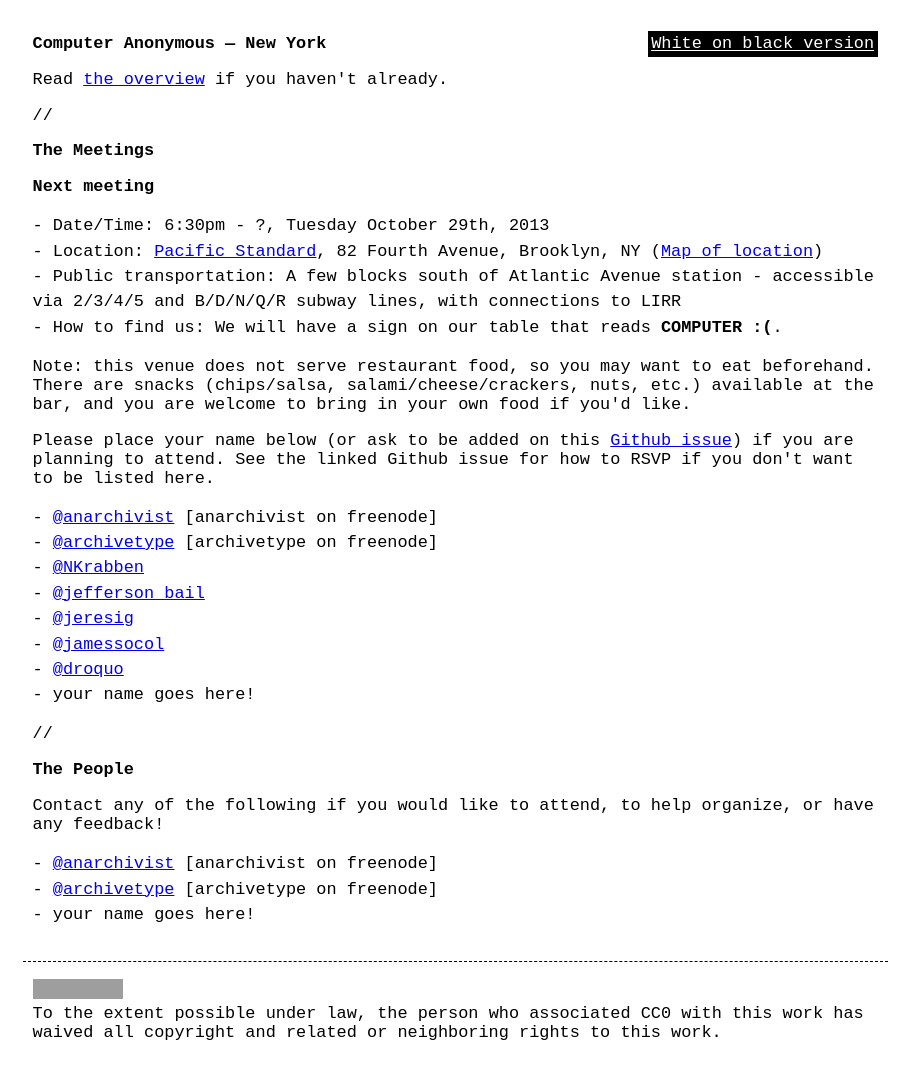
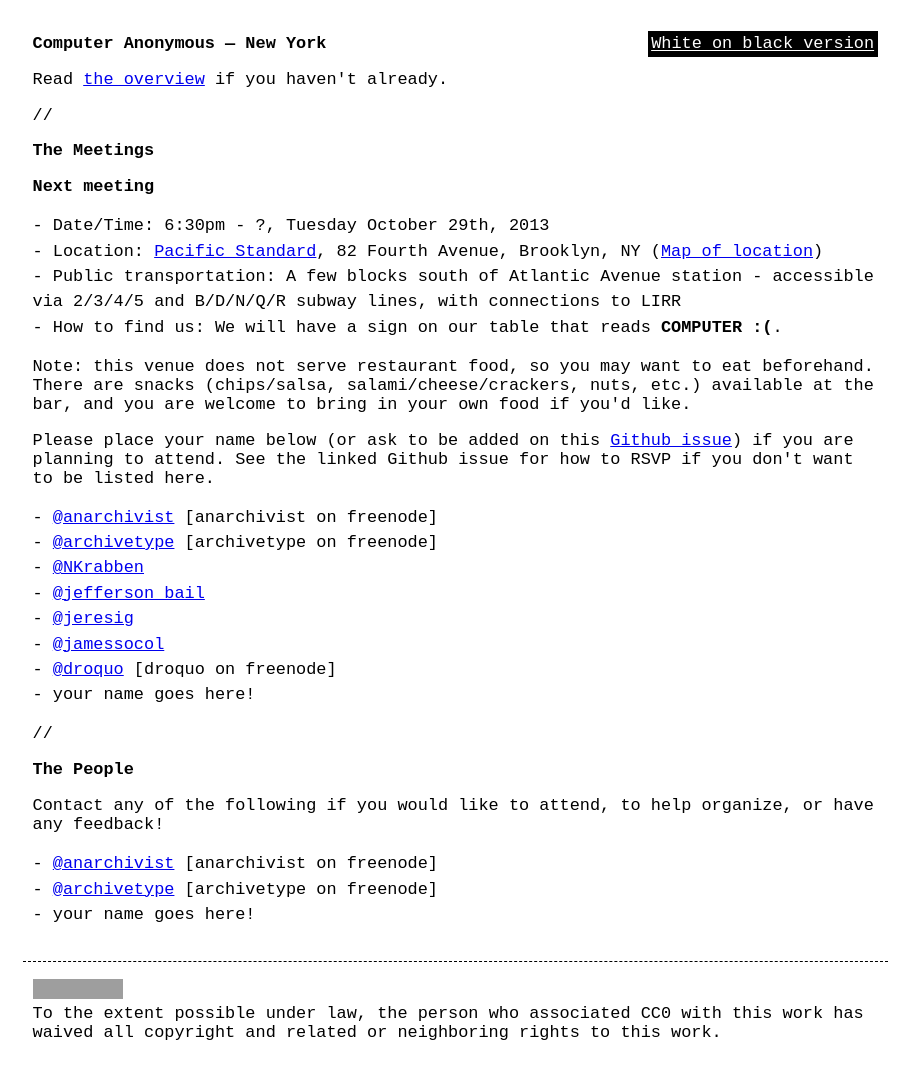
Before and after one commit to computeranonymous/computer, a Jekyll site: the page built from us_newyork.html, in a window 1280 px wide. Shown: the whole page, without its empty margins (185-1094 px from the left). Built offline with Jekyll 4.4.1, drawn with Linux system fonts in a browser that asks for light colours; grey boxes are pictures that could not be loaded.

```diff
--- a/us_newyork.html
+++ b/us_newyork.html
@@ -30,7 +30,7 @@
     <li><a href="https://twitter.com/jefferson_bail">@jefferson_bail</a></li>
     <li><a href="https://twitter.com/jeresig">@jeresig</a></li>
     <li><a href="https://twitter.com/jamessocol">@jamessocol</a></li>
-    <li><a href="https://github.com/droquo">@droquo</a></li>
+    <li><a href="https://github.com/droquo">@droquo</a> [droquo on freenode]</li>
     <li>your name goes here!</li>
 </ul>
 
```
